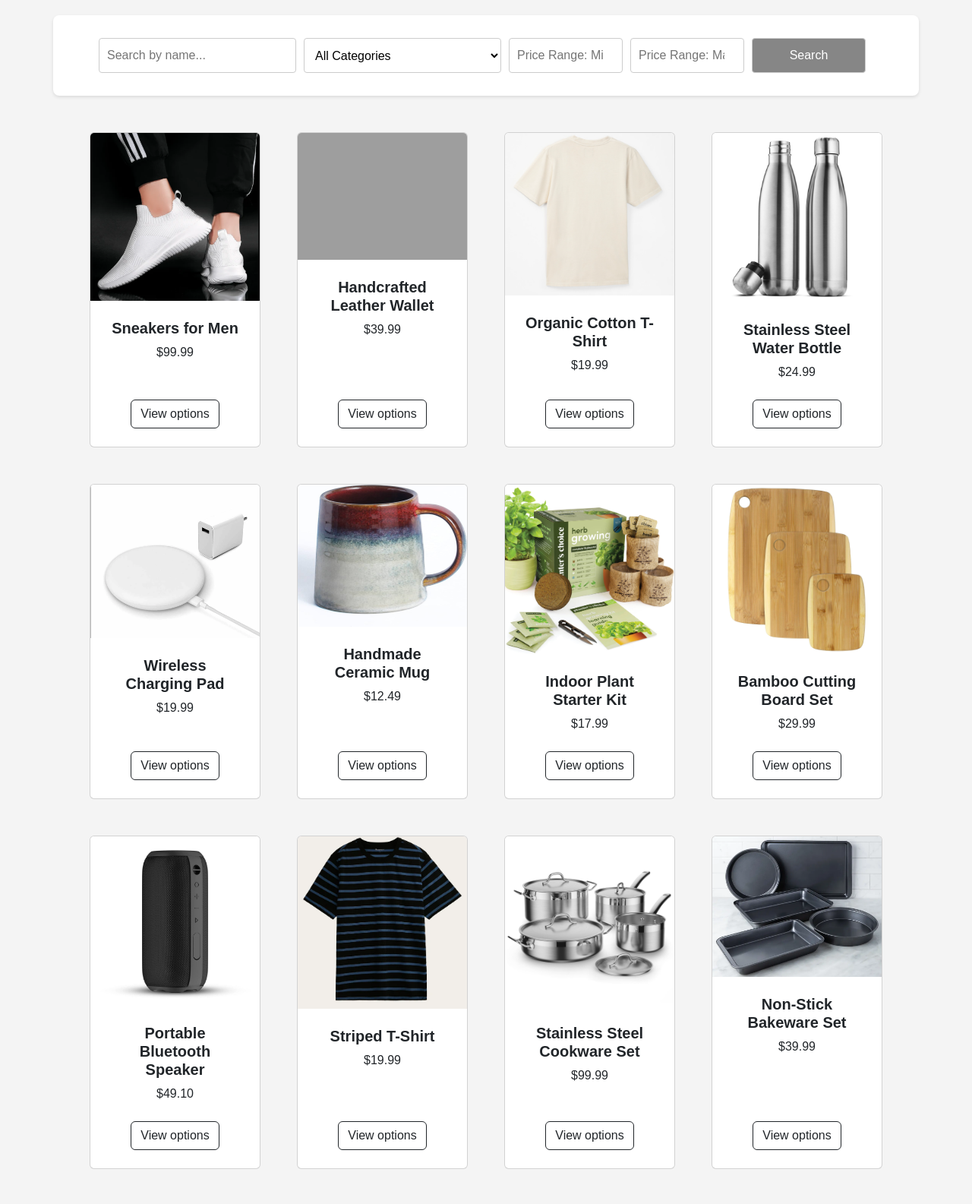
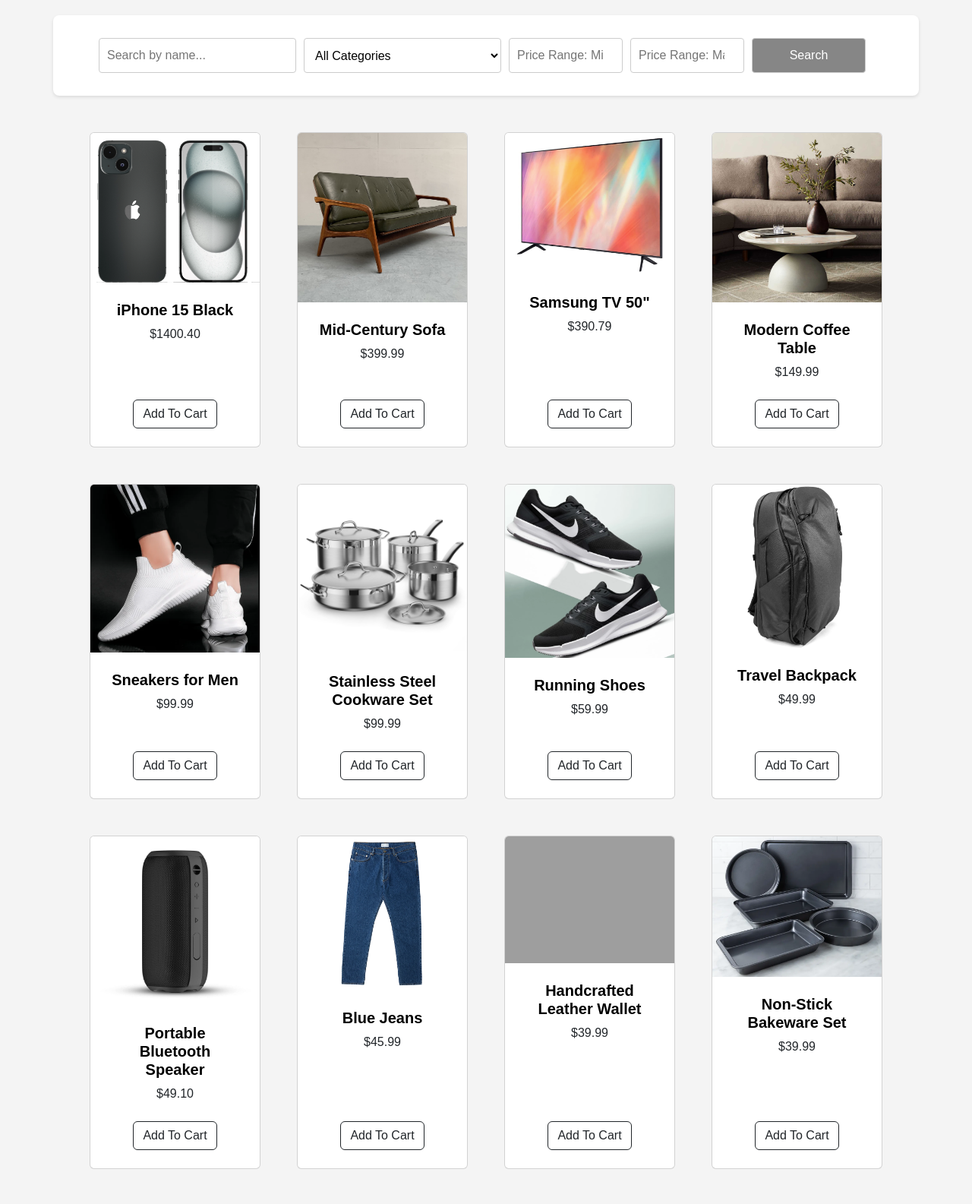
Before and after one commit to mkskh/Django_Ecommerce_Website, a Django app: page / in a window 1280 px wide. Shown: the part 277-1862 px from the top of the page at 76% size. Run offline with Django 5.2, Linux system fonts and the light colour scheme; data comes from the database, SQL or seed files in the repository; both versions use the stored data as it was after the commit; some libraries are stand-ins or nearby versions; grey boxes are pictures that could not be loaded.

Commit message:
made improvements

```diff
--- a/cart/urls.py
+++ b/cart/urls.py
@@ -8,4 +8,5 @@
     path('', views.cart_details, name='cart_details'),
     path("add/<int:product_id>/", views.add_to_cart, name="add_to_cart"),
     path("remove/<int:cart_item_id>/", views.remove_from_cart, name="remove_from_cart"),
+    path("add/unknown_user", views.add_to_cart_unknown_user, name="add_to_cart_unknown_user"),
 ]
--- a/ecommerce/views.py
+++ b/ecommerce/views.py
@@ -17,7 +17,7 @@
 
 def home(request):
 
-    products = models.Product.objects.all()
+    products = models.Product.objects.order_by("-price")
     prod_total = products.count()
 
     paginator = Paginator(products, 20) # show 20 products per page
--- a/templates/base.html
+++ b/templates/base.html
@@ -118,6 +118,7 @@
                         <li class="nav-item" style="margin-right: 10px;"><a class="nav-link" href="{% url 'user:registration' %}">Sign Up</a></li>
                         {% endif %}
                         <li class="nav-item">
+                            {% if user.is_authenticated %}
                             <a href="{% url 'cart:cart_details' %}">
                                 <button class="btn btn-outline-dark" type="submit">
                                     <i class="bi-cart-fill me-1"></i>
@@ -125,6 +126,15 @@
                                     <span class="badge bg-dark text-white ms-1 rounded-pill">{{ quantity_cart }}</span>
                                 </button>
                             </a>
+                            {% else %}
+                            <a href="">
+                                <button class="btn btn-outline-dark" type="submit">
+                                    <i class="bi-cart-fill me-1"></i>
+                                    Cart
+                                    <span class="badge bg-dark text-white ms-1 rounded-pill">{{ quantity_cart }}</span>
+                                </button>
+                            </a>
+                            {% endif %}
                         </li>
                     </ul>
                 </div>
--- a/templates/ecommerce/home.html
+++ b/templates/ecommerce/home.html
@@ -53,25 +53,38 @@
         <div class="row gx-4 gx-lg-5 row-cols-2 row-cols-md-3 row-cols-xl-4 justify-content-center" >
 
             {% for product in products %}
+
             <div class="col mb-5">
                 <div class="card h-100">
                     <!-- Product image-->
-                    <img class="card-img-top" src="{{ product.image.url }} "alt="..." />
+                    <a href="{% url 'ecommerce:product_detail' product.id %}">
+                        <img class="card-img-top" src="{{ product.image.url }} "alt="..." />
+                    </a>
                     <!-- Product details-->
                     <div class="card-body p-4">
                         <div class="text-center">
                             <!-- Product name-->
-                            <h5 class="fw-bolder">{{product.product_name}}</h5>
+                            <a href="{% url 'ecommerce:product_detail' product.id %}" style="text-decoration: none; color: black;">
+                                <h5 class="fw-bolder">{{product.product_name}}</h5>
+                            </a>
+
                             <!-- Product price-->
                             ${{product.price}}
                         </div>
                     </div>
                     <!-- Product actions-->
+                    {% if user.is_authenticated %}
                     <div class="card-footer p-4 pt-0 border-top-0 bg-transparent">
-                        <div class="text-center"><a class="btn btn-outline-dark mt-auto" href="{% url 'ecommerce:product_detail' product.id %}">View options</a></div>
+                        <div class="text-center"><a class="btn btn-outline-dark mt-auto" href="{% url 'cart:add_to_cart' product.id %}">Add To Cart</a></div>
                     </div>
+                    {% else %}
+                    <div class="card-footer p-4 pt-0 border-top-0 bg-transparent">
+                        <div class="text-center"><a class="btn btn-outline-dark mt-auto" href="{% url 'cart:add_to_cart_unknown_user' %}">Add To Cart</a></div>
+                    </div>
+                    {% endif %}
                 </div>
             </div>
+
             {% endfor %}
         </div>
     </div>
--- a/templates/ecommerce/product_detail.html
+++ b/templates/ecommerce/product_detail.html
@@ -35,7 +35,11 @@
         <p>Posted: {{ product.created_at }}</p>
         <br>
         <a href="{% url 'ecommerce:home' %}" style="margin-right: 30px;""><button class="btn btn-secondary" >Go Back</button></a>
+        {% if user.is_authenticated %}
         <a href="{% url 'cart:add_to_cart' product_id %}"><button class="btn btn-secondary" >Add to Cart</button></a>
+        {% else %}
+        <a href="{% url 'cart:add_to_cart_unknown_user' %}"><button class="btn btn-secondary" >Add to Cart</button></a>
+        {% endif %}
     </div>
 </div>
 
```
Also changed, not shown: cart/views.py (+9 -0 lines), db.sqlite3.
